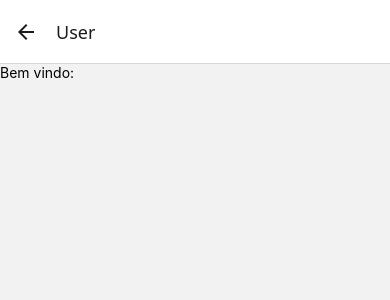
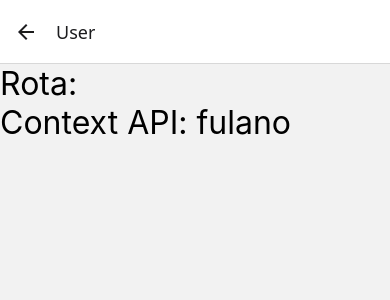
Before and after one commit to Ikarosuu/Trabalhando-com-Contextos, a React Native app: screen /Home in a window 390 px wide. Both pictures are taken after a click on the button "LOGAR". Shown: the top 300 px of the page. Built offline with nearby package versions, Linux system fonts and the light colour scheme.

Commit message:
tipando contextos

```diff
--- a/src/contexts/userContext.tsx
+++ b/src/contexts/userContext.tsx
@@ -1,7 +1,12 @@
 import { createContext } from 'react'
 
+// tipagem
+interface UserContextProps {
+    nome: string
+}
+
 // Criando um contexto
-export const UserContext = createContext({})
+export const UserContext = createContext<UserContextProps | undefined>(undefined)
 
 // Criando o provider
 export default function UserContextProvider({children}: any){
--- a/src/screens/UserScreen.tsx
+++ b/src/screens/UserScreen.tsx
@@ -14,11 +14,12 @@
 
     // usando contexto
     const UserContextValue = useContext(UserContext)
-    const nome = UserContextValue.nome
+    const nome = UserContextValue?.nome || 'Nenhum nome saldo'
 
     return (
         <View>
-            <Text>Bem vindo: {username}</Text>
+            <Text style={{fontSize: 32}}>Rota: {username}</Text>
+            <Text style={{fontSize: 32}}>Context API: {nome}</Text>
         </View>
     );
 }
```
